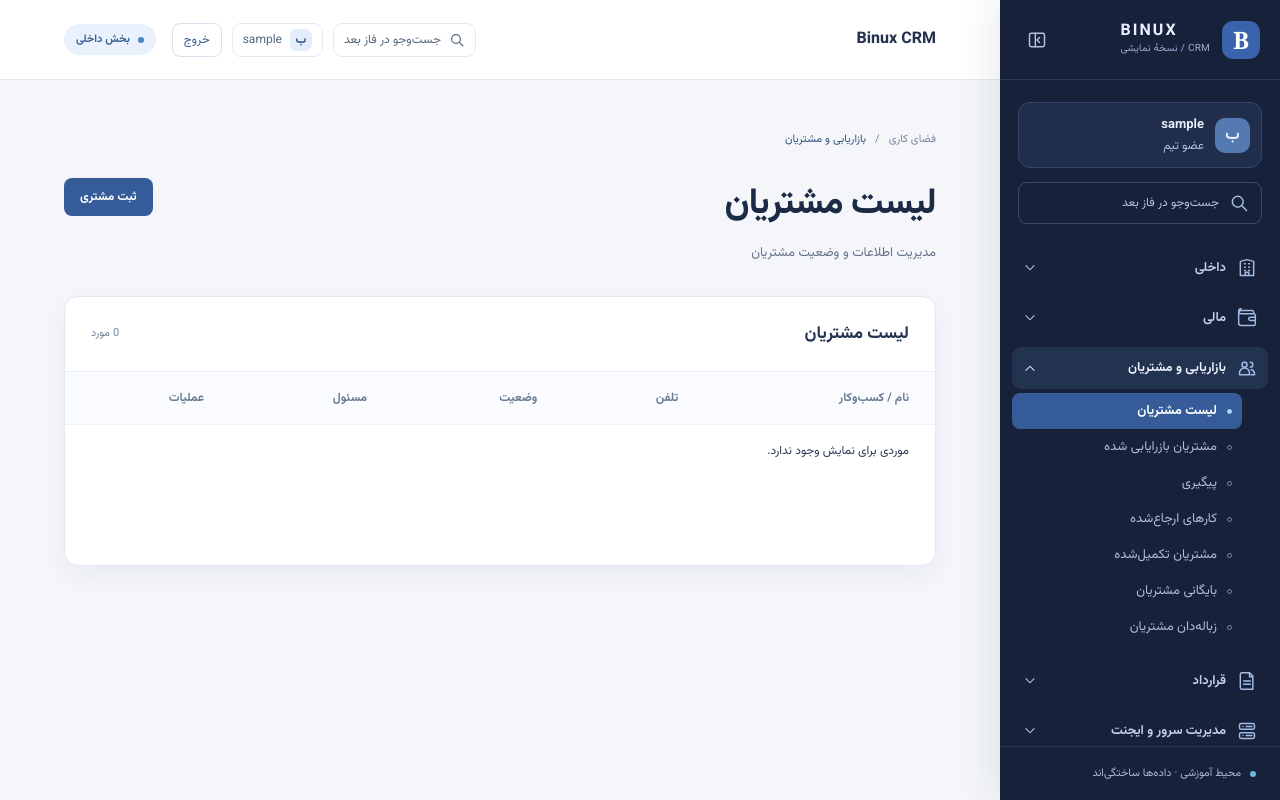
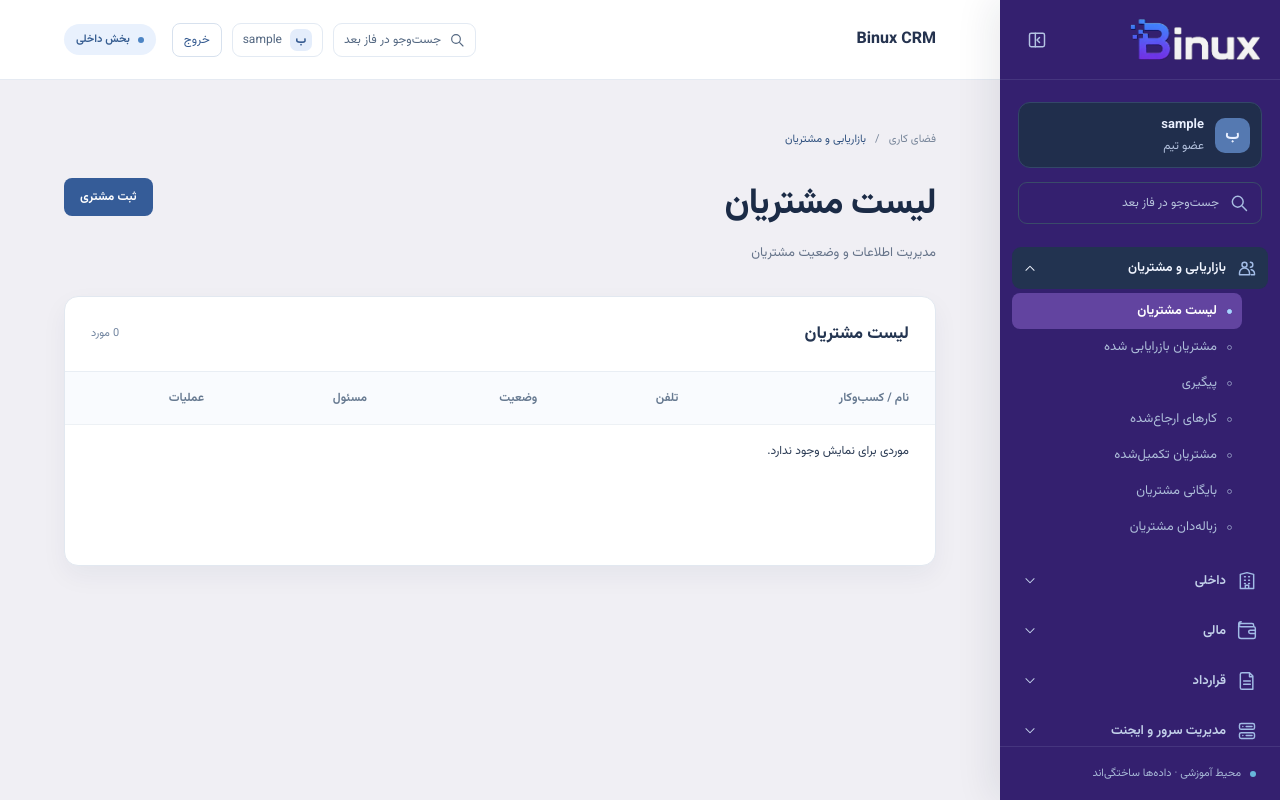
Before and after one commit to Amirali2agh/Binux-CRM2, a Django app: page /customers/ in a window 1280 px wide. Run offline with Django 5.2, Linux system fonts and the light colour scheme; the visitor is signed in with stand-in values (Sample User, id 1); data comes from the database, SQL or seed files in the repository; data that the repository does not hold is empty.

Commit message:
feat(ui): apply Binux brand to CRM navigation (#27)

```diff
--- a/crm/catalog.py
+++ b/crm/catalog.py
@@ -235,6 +235,8 @@ SECTIONS = (
     },
 )
 
+SECTIONS = (SECTIONS[2], SECTIONS[0], SECTIONS[1], *SECTIONS[3:])
+
 PAGES = {
     page["name"]: (section, page) for section in SECTIONS for page in section["pages"]
 }
--- a/crm/tests.py
+++ b/crm/tests.py
@@ -170,6 +170,12 @@ class DisplayOnlyPagesTests(TestCase):
             self.assertContains(response, group)
         self.assertContains(response, 'dir="rtl"')
         self.assertContains(response, 'aria-expanded="true"')
+
+    def test_customer_navigation_is_first_and_brand_logo_is_accessible(self):
+        response = self.client.get(reverse("crm:customer_list"))
+        html = response.content.decode()
+        self.assertLess(html.index("بازاریابی و مشتریان"), html.index("داخلی"))
+        self.assertContains(response, '<img class="brand-logo" src="/static/crm/binux-logo.png" alt="Binux CRM">', html=True)
 
     def test_demo_is_safe_for_read_only_navigation(self):
         response = self.client.get(reverse("crm:active_servers"))
--- a/static/crm/app.css
+++ b/static/crm/app.css
@@ -8,7 +8,7 @@
 :root {
   font-family: Vazirmatn, Tahoma, sans-serif;
   color: #202b41;
-  background: #f4f6fa;
+  background: #f0eff4;
   font-synthesis: none;
 }
 * {
@@ -86,7 +86,7 @@ svg.icon {
   height: 100vh;
   height: 100dvh;
   min-width: 0;
-  background: #17223a;
+  background: #34206f;
   color: #eaf0ff;
   box-shadow: -8px 0 36px rgba(17, 30, 54, 0.09);
   z-index: 20;
@@ -107,6 +107,7 @@ svg.icon {
   min-width: 0;
   flex: 1;
 }
+.brand-logo { display: block; width: 130px; max-width: 100%; height: 48px; object-fit: contain; object-position: right center; }
 .brand-symbol {
   width: 38px;
   height: 38px;
@@ -283,7 +284,7 @@ html:not(.js-ready) .group-title-nojs { display: flex; align-items: center; min-
 }
 .submenu a[aria-current="page"] {
   color: #fff;
-  background: #355c98;
+  background: #6244a0;
   font-weight: 700;
 }
 .nav-dot {
--- a/templates/crm/base.html
+++ b/templates/crm/base.html
@@ -27,7 +27,7 @@
 <div class="app-shell">
   <aside class="sidebar" id="sidebar" aria-label="ناوبری اصلی">
     <div class="sidebar-header">
-      <a class="brand" href="{% url 'crm:home' %}" aria-label="Binux CRM، صفحهٔ آغاز"><span class="brand-symbol" aria-hidden="true">B</span><span class="sidebar-wordmark"><strong>BINUX</strong><small>CRM / نسخهٔ نمایشی</small></span></a>
+      <a class="brand" href="{% url 'crm:home' %}" aria-label="Binux CRM، صفحهٔ آغاز"><img class="brand-logo" src="{% static 'crm/binux-logo.png' %}" alt="Binux CRM"></a>
       <button class="sidebar-collapse" type="button" aria-label="جمع‌کردن سایدبار" aria-controls="sidebar" aria-expanded="true" title="جمع‌کردن سایدبار"><svg class="icon"><use href="#icon-panel"/></svg></button>
       <button class="sidebar-close" type="button" aria-label="بستن منو"><svg class="icon" aria-hidden="true"><use href="#icon-close"/></svg></button>
     </div>
```
Also changed, not shown: static/crm/binux-logo.png (added).
